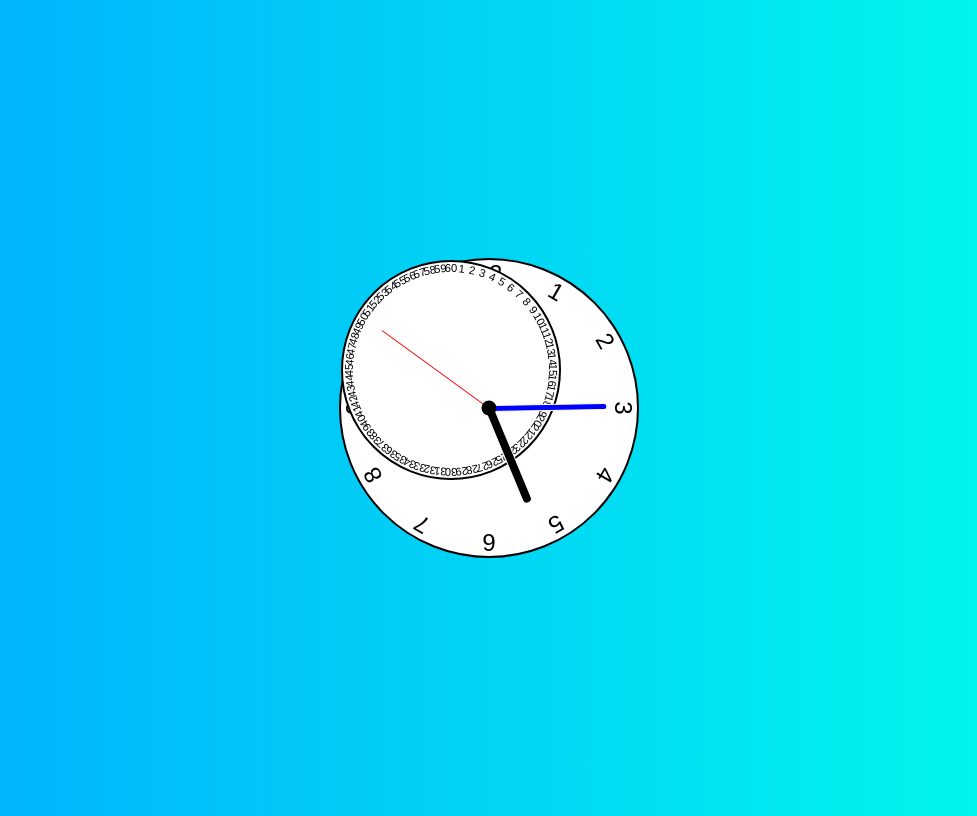
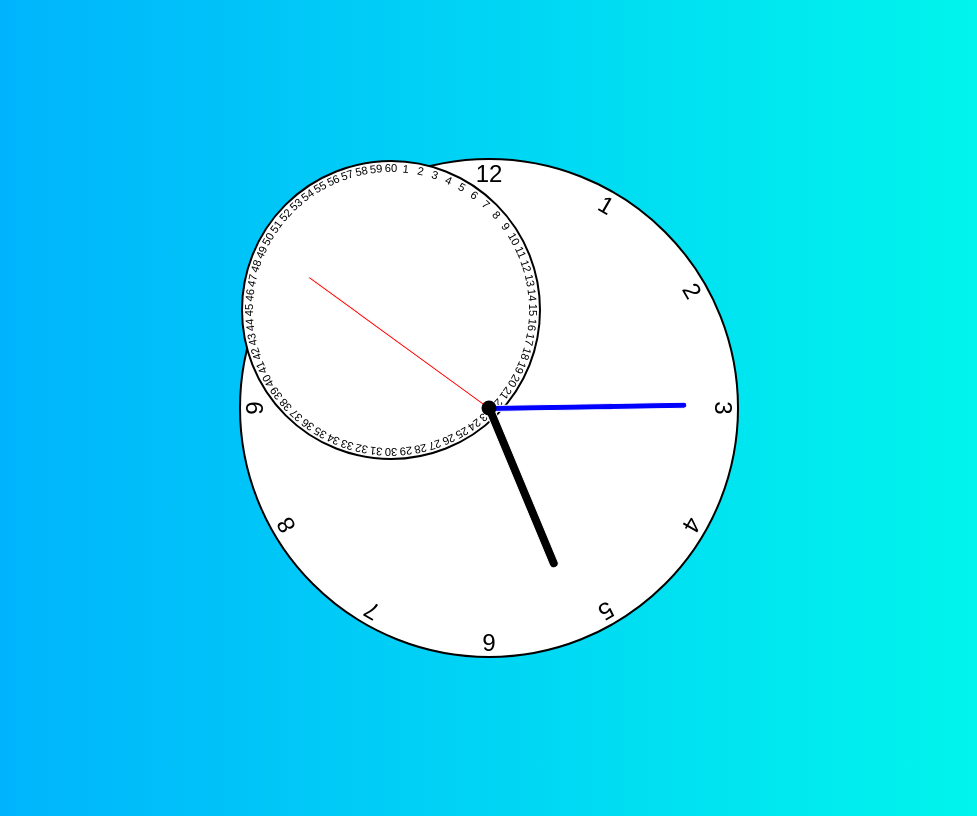
Before and after one commit to Daniel-Marinov202/JS-clock-project, a plain HTML site: page index.html in a window 1280 px wide. Shown: the whole page, without its empty margins (151-1128 px from the left). Drawn offline with Linux system fonts and the light colour scheme.

Commit message:
size changes

```diff
--- a/styles.css
+++ b/styles.css
@@ -12,8 +12,8 @@ body{
     overflow: hidden;
 }
 .clock{
-    width: 300px;
-    height: 300px;
+    width: 500px;
+    height: 500px;
     background-color: white;
     border-radius: 50%;
     border: 2px solid black;
@@ -44,12 +44,12 @@ body{
 
 
 .vclock{
-    width: 220px;
-    height: 220px;
+    width: 300px;
+    height: 300px;
     background-color: white;
     border-radius: 50%;
     border: 2px solid black;
-    position: relative;
+    position: absolute;
 }
 .clock .seconds{
     --rotation: 0;
```
